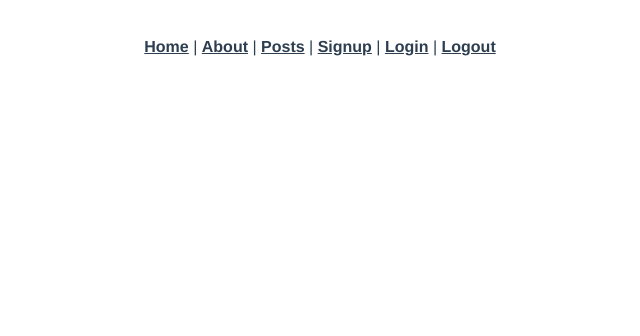
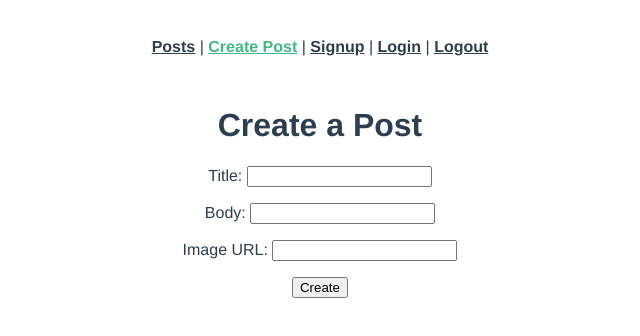
Before and after one commit to mikemorton72/blog-frontend-app, a Vue app: page /posts/new in a window 1280 px wide. Shown: the top 336 px of the page, without its empty margins (320-960 px from the left). Built offline with nearby package versions, Linux system fonts and the light colour scheme.

Commit message:
adds create post page

```diff
--- a/src/App.vue
+++ b/src/App.vue
@@ -1,9 +1,10 @@
 <template>
   <div id="app">
     <div id="nav">
-      <router-link to="/">Home</router-link> |
-      <router-link to="/about">About</router-link> |
+      <!-- <router-link to="/">Home</router-link> | -->
+      <!-- <router-link to="/about">About</router-link> | -->
       <router-link to="/posts">Posts</router-link> |
+      <router-link to="/posts/new">Create Post</router-link> |
       <router-link to="/signup">Signup</router-link> |
       <router-link to="/login">Login</router-link> |
       <router-link to="/logout">Logout</router-link>
--- a/src/router/index.js
+++ b/src/router/index.js
@@ -7,6 +7,7 @@ import Signup from '../views/Signup.vue';
 import Login from '../views/Login.vue';
 import Logout from '../views/Logout.vue';
 import PostsIndex from '../views/PostsIndex.vue';
+import PostsCreate from '../views/PostsCreate.vue';
 
 Vue.use(VueRouter);
 
@@ -45,6 +46,11 @@ const routes = [
     path: '/posts',
     name: 'Posts',
     component: PostsIndex
+  },
+  {
+    path: '/posts/new',
+    name: 'Post Create',
+    component: PostsCreate
   }
 ];
 
--- /dev/null
+++ b/src/views/PostsCreate.vue
@@ -0,0 +1,31 @@
+<template>
+  <div class="home">
+    <h1>Create a Post</h1>
+    <p>Title: <input type="text" v-model="newPost.title"></p>
+    <p>Body: <input type="text" v-model="newPost.body"></p>
+    <p>Image URL: <input type="text" v-model="newPost.image"></p>
+    <button v-on:click="postsCreate()">Create</button>
+  </div>
+</template>
+
+<style></style>
+
+<script>
+import axios from "axios";
+export default {
+  data: function () {
+    return {
+      newPost: {},
+    };
+  },
+  created: function () {},
+  methods: {
+    postsCreate: function () {
+      axios.post("/posts", this.newPost).then((response) => {
+        console.log(response.data);
+        this.newPost = {};
+      });
+    },
+  },
+};
+</script>
```
